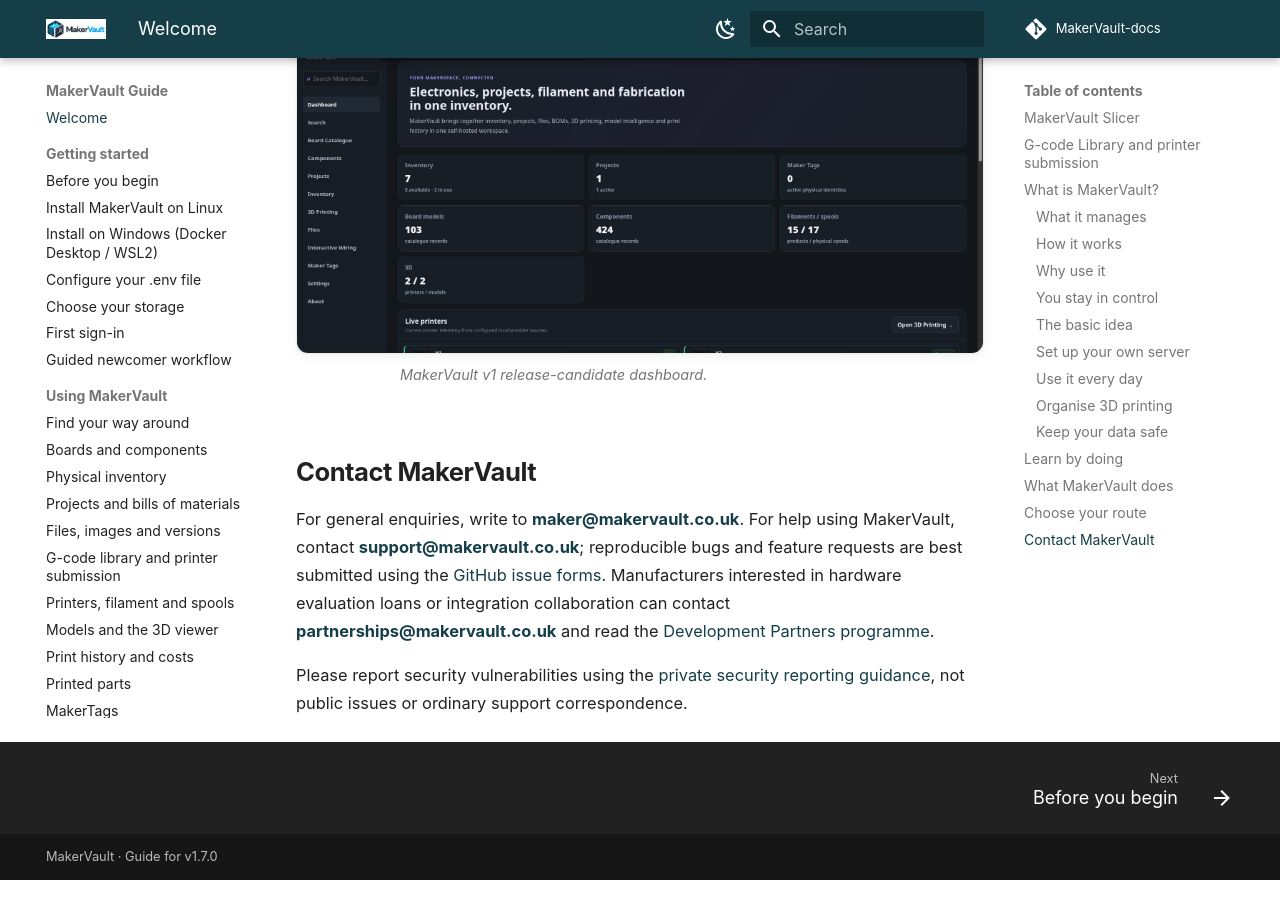
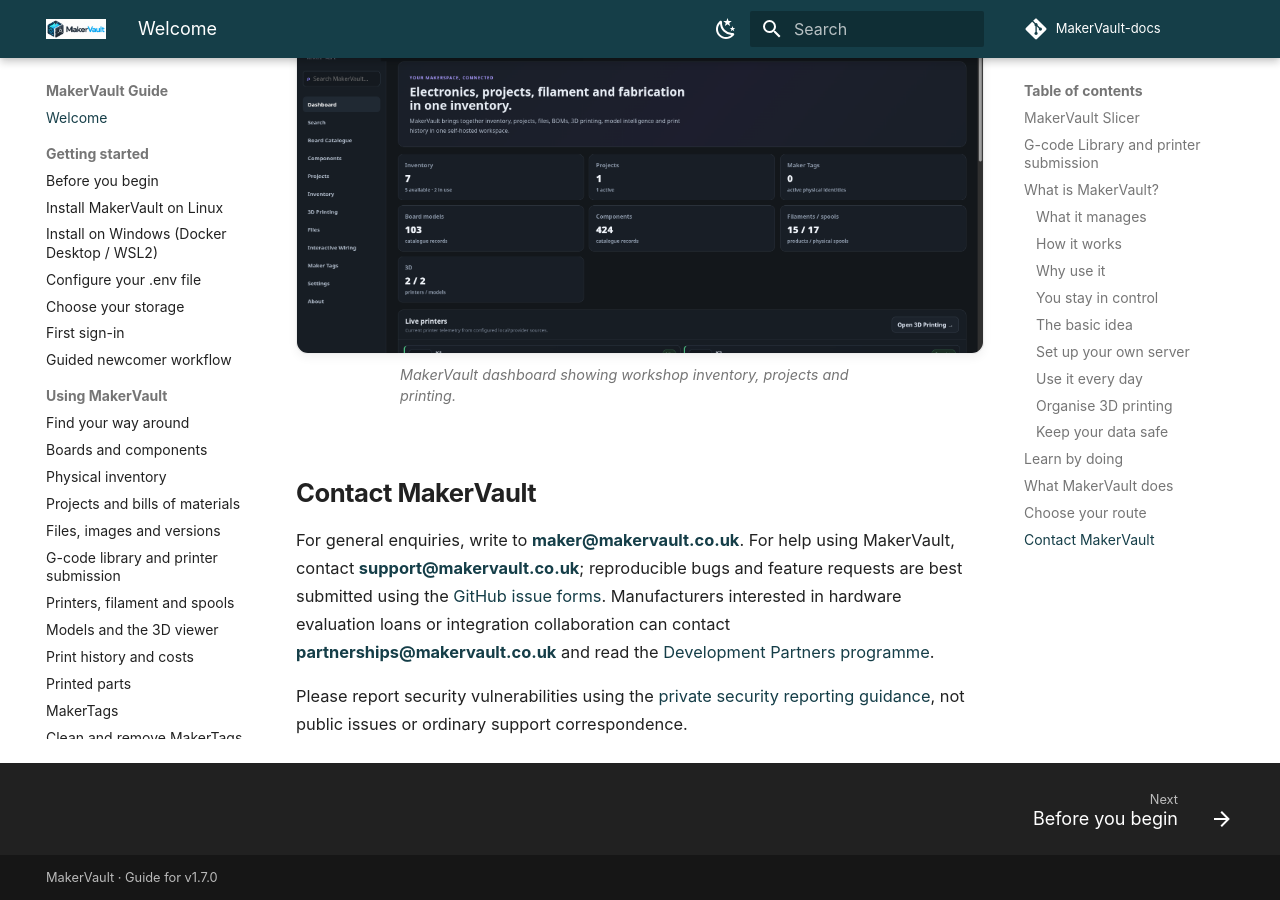
Before and after one commit to gavrd7/MakerVault-docs, an MkDocs documentation site: the page built from docs/guide/index.md, in a window 1280 px wide and 900 px high, scrolled down 5553 px. Built offline with MkDocs 1.6.1 and Material for MkDocs 9.7.7, drawn with Linux system fonts in a browser that asks for light colours; comment, search, counter and statistics services are not loaded.

Commit message:
docs(v1.7): reconcile latest contacts and remove outdated release language

```diff
--- a/docs/guide/index.md
+++ b/docs/guide/index.md
@@ -160,7 +160,7 @@ Use the interactive search above or the search icon in the header to find a feat
 
 <figure markdown>
   ![MakerVault dashboard showing workspace totals and live-printer information.](assets/screenshots/dashboard-overview.png)
-  <figcaption>MakerVault v1 release-candidate dashboard.</figcaption>
+  <figcaption>MakerVault dashboard showing workshop inventory, projects and printing.</figcaption>
 </figure>
 
 ## Contact MakerVault
```
